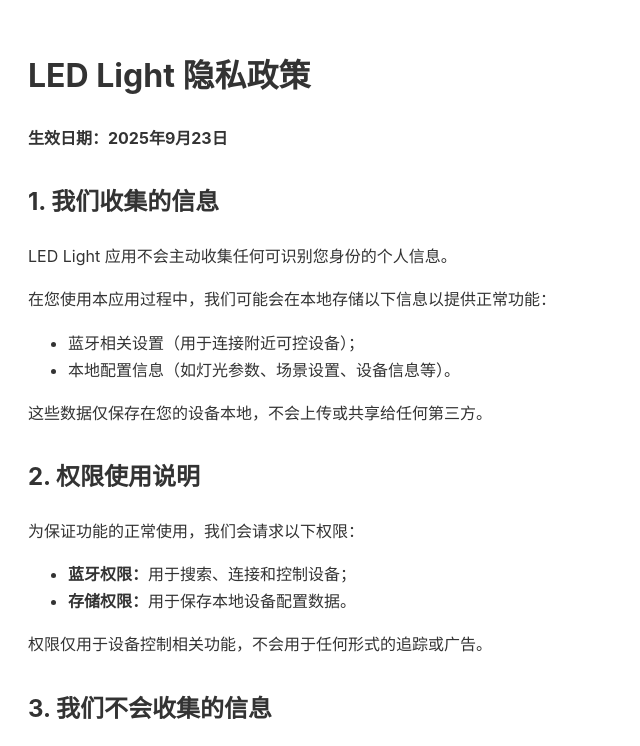
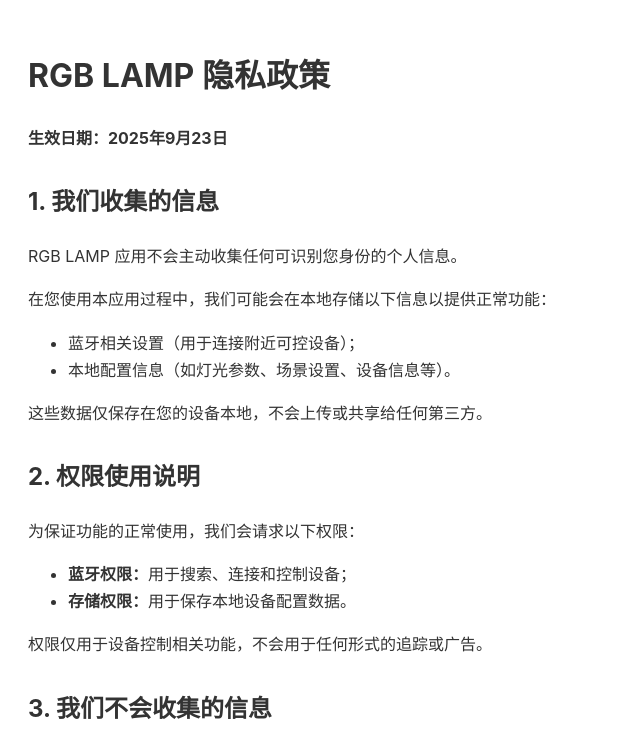
Before and after one commit to 965114346/weimei, a plain HTML site: page privacy_policy.html in a window 1280 px wide. Shown: the top 746 px of the page, without its empty margins (0-640 px from the left). Drawn offline with Linux system fonts and the light colour scheme.

Commit message:
Update privacy_policy.html

```diff
--- a/privacy_policy.html
+++ b/privacy_policy.html
@@ -2,7 +2,7 @@
 <html lang="zh-CN">
 <head>
 <meta charset="UTF-8" />
-<title>LED Light 隐私政策</title>
+<title>RGB LAMP 隐私政策</title>
 <style>
   body {
     font-family: -apple-system, BlinkMacSystemFont, "Segoe UI", Roboto, "Helvetica Neue", Arial;
@@ -15,11 +15,11 @@
 </head>
 <body>
 
-<h1>LED Light 隐私政策</h1>
+<h1>RGB LAMP 隐私政策</h1>
 <p><strong>生效日期：2025年9月23日</strong></p>
 
 <h2>1. 我们收集的信息</h2>
-<p>LED Light 应用不会主动收集任何可识别您身份的个人信息。</p>
+<p>RGB LAMP 应用不会主动收集任何可识别您身份的个人信息。</p>
 <p>在您使用本应用过程中，我们可能会在本地存储以下信息以提供正常功能：</p>
 <ul>
   <li>蓝牙相关设置（用于连接附近可控设备）；</li>
@@ -63,7 +63,7 @@
 <p><strong>Effective Date: September 23, 2025</strong></p>
 
 <h2>1. What Information We Collect</h2>
-<p>LED Light does not collect any personally identifiable information.</p>
+<p>RGB LAMP does not collect any personally identifiable information.</p>
 <p>The app may store the following data locally to support core functionality:</p>
 <ul>
   <li>Bluetooth settings for connecting nearby lighting devices;</li>
```
